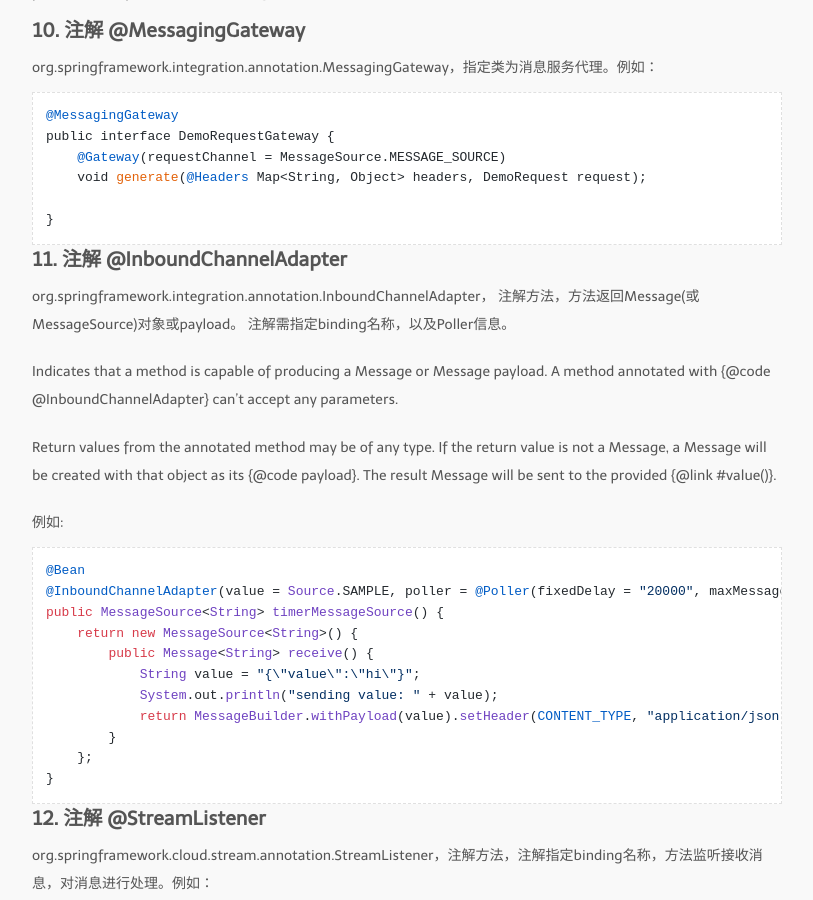
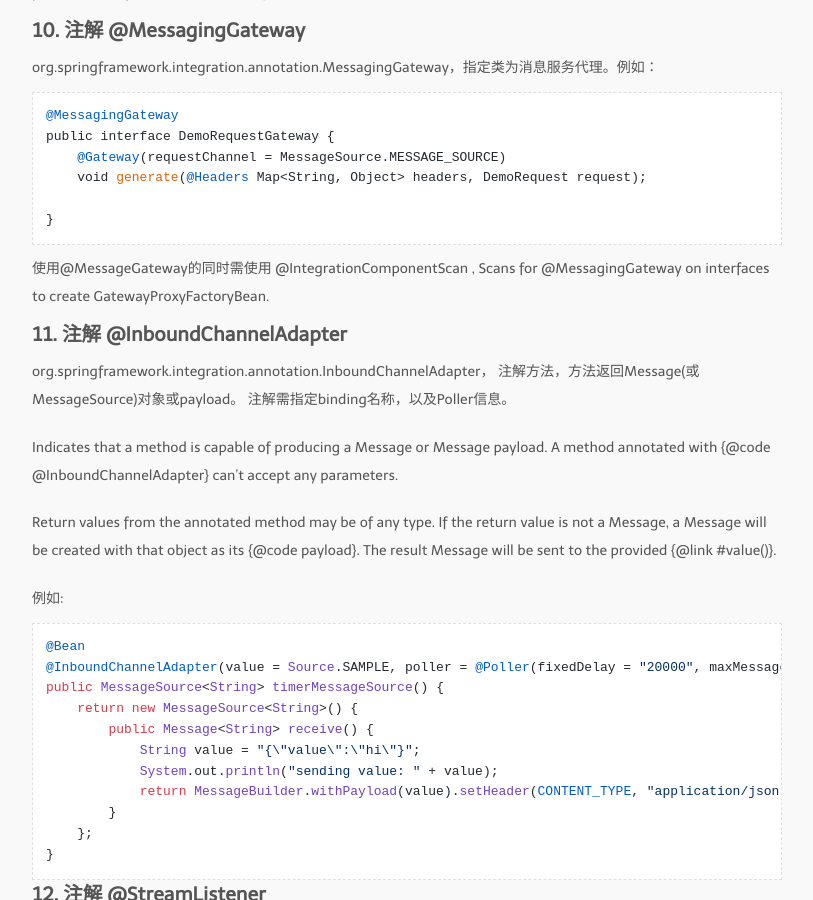
Before and after one commit to wongoo/blog-jekyll, a Jekyll site: the page built from _posts/2017-02-21-spring-cloud-stream-components.markdown, in a window 1280 px wide and 900 px high, scrolled down 2688 px. Shown: the whole window, without its empty margins (233-1046 px from the left). Built offline with Jekyll 4.4.1, drawn with Linux system fonts in a browser that asks for light colours; nearby versions of some CDN libraries; some web fonts are replaced; comment, search, counter and statistics services are not loaded.

Commit message:
add comment for @MessaginGateway

````diff
--- a/_posts/2017-02-21-spring-cloud-stream-components.markdown
+++ b/_posts/2017-02-21-spring-cloud-stream-components.markdown
@@ -143,6 +143,9 @@ public interface DemoRequestGateway {
 
 }
 ```
+
+使用@MessageGateway的同时需使用 @IntegrationComponentScan , Scans for @MessagingGateway on interfaces to create GatewayProxyFactoryBean.
+
 ## 11. 注解 @InboundChannelAdapter
 org.springframework.integration.annotation.InboundChannelAdapter， 注解方法，方法返回Message(或MessageSource)对象或payload。
 注解需指定binding名称，以及Poller信息。
````
